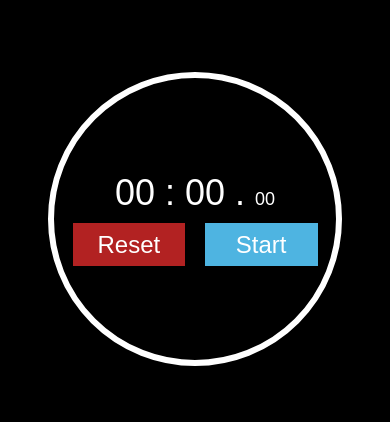
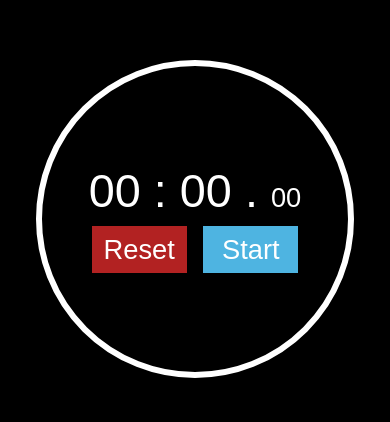
Before and after one commit to gsmJYW/FNaF-Clock, a plain HTML site: page index.html in a window 390 px wide. Shown: the part 203-625 px from the top of the page. Drawn offline with nearby package versions, Linux system fonts and the light colour scheme; a web font is replaced by a local one.

Commit message:
feat: 반응형 ui 개선

```diff
--- a/index.html
+++ b/index.html
@@ -13,9 +13,9 @@
         <canvas id="canvas" style="background: transparent;"></canvas>
     </div>
     <div class="container">
-        <div class="box">
-            <div class="timer">
-                <h1>
+        <div id="box">
+            <div id="timer-div">
+                <h1 id="timer-text">
                     <span id="minutes">00</span>
                     :
                     <span id="seconds">00</span>
@@ -23,7 +23,7 @@
                     <span id="hundredths">00</span>
                 </h1>
             </div>
-            <div class="buttons">
+            <div id="button-div">
                 <button class="button reset-button" onclick="reset()">Reset</button>
                 <button id="toggle-button" class="button start-button" onclick="toggle()">Start</button>
             </div>
--- a/script.js
+++ b/script.js
@@ -6,12 +6,26 @@ var startDate = new Date();
 var ticking = false;
 
 const toggleButton = document.getElementById('toggle-button');
-const canvas = document.getElementById ('canvas');
+const canvas = document.getElementById('canvas');
+const timerText = document.getElementById('timer-text');
+const hundredths = document.getElementById('hundredths');
+const buttonDiv = document.getElementById('button-div');
+const buttons = document.getElementsByClassName('button');
 
-var rem = parseInt(getComputedStyle(document.documentElement).fontSize);
+var relativeSize = window.innerWidth < window.innerHeight * 0.5 ? window.innerWidth : window.innerHeight * 0.5;
 
-canvas.width = rem * 25;
-canvas.height = rem * 25;
+timerText.style.fontSize = `${relativeSize * 0.12}px`;
+hundredths.style.fontSize = `${relativeSize * 0.07}px`;
+buttonDiv.style.width = `${relativeSize * 0.53}px`;
+buttonDiv.style.marginTop = `${relativeSize * 0.02}px`;
+
+for (var button of buttons) {
+  button.style.padding = `${relativeSize * 0.02}px 0px`;
+  button.style.fontSize = `${relativeSize * 0.07}px`;
+}
+
+canvas.width = relativeSize;
+canvas.height = relativeSize;
 
 function setTimer() {
   var tempTicks = Math.floor((new Date() - startDate) / 10);
@@ -89,7 +103,7 @@ function blueCircle(n) {
   context.beginPath();
   context.strokeStyle = "#49f";
   context.lineWidth = 6;
-  context.arc(centerX, centerY, rem * 9, -Math.PI / 2, -Math.PI / 2 + n * Math.PI * 2, false);
+  context.arc(centerX, centerY, relativeSize * 0.4, -Math.PI / 2, -Math.PI / 2 + n * Math.PI * 2, false);
   context.stroke();
   context.restore();
 }
@@ -99,7 +113,7 @@ function whiteCircle() {
   context.beginPath();
   context.strokeStyle = "white";
   context.lineWidth = 6;
-  context.arc(centerX, centerY, rem * 9, 0, Math.PI * 2, false);
+  context.arc(centerX, centerY, relativeSize * 0.4, 0, Math.PI * 2, false);
   context.stroke();
   context.closePath();
   context.restore();
--- a/style.css
+++ b/style.css
@@ -3,9 +3,6 @@
   box-sizing: border-box;
   margin: 0;
   padding: 0;
-}
-html {
-  font-size: 16px;
 }
 body {
   background-color: black;
@@ -18,46 +15,39 @@ body {
   align-items: center;
   width: 100%;
   height: 100vh;
-  padding: 30px 15px;
-  position: absolute; top: 50%; left: 50%; transform: translate(-50%, -50%);
+  position: absolute;
+  top: 50%; left: 50%;
+  transform: translate(-50%, -50%);
 }
-.box {
+#box {
   display: flex;
   flex-direction: column;
   justify-content: center;
   align-items: center;
   position: relative;
   width: 100%;
-  max-width: 245px;
 }
-.timer {
+#timer {
   width: 100%;
 }
-.timer h1 {
+#timer-text {
   margin: 0;
   padding: 0;
   color: #fff;
   font-weight: 500;
-  font-size: 3.5rem;
   text-align: center;
 }
-#hundredths {
-  font-size: 2rem;
-}
-.buttons {
+#button-div {
   display: flex;
   justify-content: space-between;
   align-items: center;
-  width: 100%;
-  margin-top: 10px;
 }
 .button {
   cursor: pointer;
   width: 46%;
-  padding: 8px 0;
+  height: 100%;
   border: none;
   color: #fff;
-  font-size: 1.5rem;
   outline: none;
 }
 .start-button {
@@ -69,14 +59,3 @@ body {
 .reset-button {
     background-color: firebrick;
 }
-@media screen and (max-width: 480px) {
-  .box {
-    width: 250px;
-  }
-  .timer h1 {
-    font-size: 2.25rem;
-  }
-  #hundredths {
-    font-size: 1.125rem
-  }
-}
```
